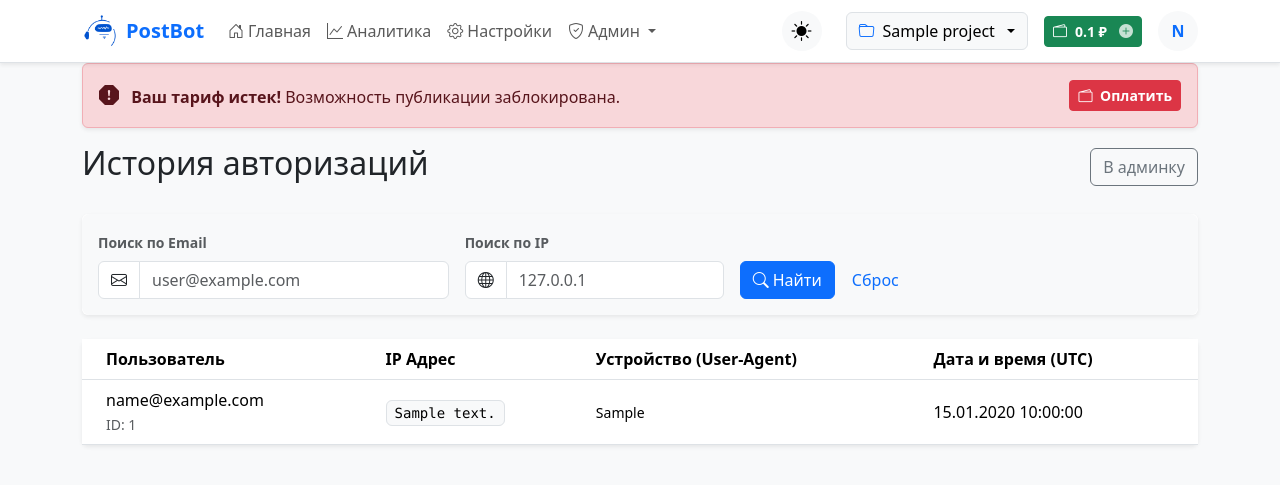
After one commit to sidr1001/cpbox4, a Flask app: page /admin/login-history in a window 1280 px wide. The commit adds this page. Shown: the top 485 px of the page. Run offline with Flask 3, Linux system fonts and the light colour scheme; a user stored in the database is signed in; tables that the repository leaves empty hold one stand-in row (values such as "Sample post"); some libraries are stand-ins or nearby versions.

Commit message:
auth history, correct bags

```diff
--- a/app/models.py
+++ b/app/models.py
@@ -488,3 +488,22 @@ class AppSettings(db.Model):
             db.session.add(settings)
             db.session.commit()
         return settings
+
+class UserLoginHistory(db.Model):
+    __tablename__ = 'user_login_history'
+
+    id = db.Column(db.Integer, primary_key=True)
+    user_id = db.Column(db.Integer, db.ForeignKey('users.id'), nullable=False)
+
+    ip_address = db.Column(db.String(45))  # 45 символов, чтобы влез IPv6
+    user_agent = db.Column(db.String(512)) # Информация о браузере и ОС
+
+    # Можно добавить еще location, если подключить GeoIP, но пока хватит IP
+
+    created_at = db.Column(db.DateTime, default=datetime.utcnow)
+
+    # Связь с пользователем
+    user = db.relationship('User', backref=db.backref('login_history', lazy='dynamic', cascade="all, delete-orphan"))
+
+    def __repr__(self):
+        return f'<LoginHistory User:{self.user_id} IP:{self.ip_address}>'
--- a/app/routes_admin.py
+++ b/app/routes_admin.py
@@ -7,7 +7,7 @@ from flask import (Blueprint, render_template, redirect,
 from flask_login import login_required, current_user
 from app.utils import admin_required
 from app import db, scheduler
-from app.models import User, Post, Tariff, Transaction, PromoCode, AppSettings
+from app.models import User, Post, Tariff, Transaction, PromoCode, AppSettings, UserLoginHistory
 from sqlalchemy.orm.attributes import flag_modified
 from app.services import delete_project_fully
 
@@ -478,3 +478,33 @@ def delete_user(user_id):
         flash(f'Ошибка при удалении пользователя: {e}', 'danger')
 
     return redirect(url_for('admin.dashboard'))
+
+@admin_bp.route('/login-history')
+@login_required
+@admin_required
+def login_history():
+    # 1. Параметры фильтрации и пагинации из URL
+    page = request.args.get('page', 1, type=int)
+    email_query = request.args.get('email', '').strip()
+    ip_query = request.args.get('ip', '').strip()
+
+    # 2. Базовый запрос
+    query = UserLoginHistory.query.join(User) # Джойн, чтобы искать по email юзера
+
+    # 3. Применяем фильтры
+    if email_query:
+        query = query.filter(User.email.ilike(f'%{email_query}%'))
+
+    if ip_query:
+        query = query.filter(UserLoginHistory.ip_address.ilike(f'%{ip_query}%'))
+
+    # 4. Сортировка (сначала новые)
+    query = query.order_by(UserLoginHistory.created_at.desc())
+
+    # 5. Пагинация (20 записей на страницу)
+    history = query.paginate(page=page, per_page=20, error_out=False)
+
+    return render_template('admin/login_history.html',
+                           history=history,
+                           email_query=email_query,
+                           ip_query=ip_query)
--- a/app/templates/_nav.html
+++ b/app/templates/_nav.html
@@ -71,6 +71,11 @@
                                 <i class="bi bi-ticket-perforated me-2 text-info"></i>Промокоды
                             </a>
                         </li>
+						<li>
+							<a class="dropdown-item py-2" href="{{ url_for('admin.login_history') }}">
+								<i class="bi bi-clock-history me-1"></i>История входов
+							</a>
+						</li>
                     </ul>
                 </li>
                 {% endif %}
@@ -231,6 +236,9 @@
                          <a href="{{ url_for('admin.promocodes_list') }}" class="list-group-item list-group-item-action py-2 ps-5 small border-0 bg-transparent">
                             <i class="bi bi-ticket-perforated me-2"></i>Промокоды
                         </a>
+						<a href="{{ url_for('admin.login_history') }}" class="list-group-item list-group-item-action py-2 ps-5 small border-0 bg-transparent">
+							<i class="bi bi-clock-history me-1"></i>История входов
+						</a>
                     </div>
                 </div>
                 {% endif %}
--- /dev/null
+++ b/app/templates/admin/login_history.html
@@ -0,0 +1,111 @@
+{% extends "_base.html" %}
+{% block title %}История входов{% endblock %}
+
+{% block content %}
+<div class="d-flex justify-content-between align-items-center mb-4">
+    <h2>История авторизаций</h2>
+    <a href="{{ url_for('admin.dashboard') }}" class="btn btn-outline-secondary">В админку</a>
+</div>
+
+<div class="card shadow-sm border-0 mb-4">
+    <div class="card-body p-3 bg-light rounded-3">
+        <form method="GET" class="row g-3 align-items-end">
+            <div class="col-md-4">
+                <label class="form-label small fw-bold text-muted">Поиск по Email</label>
+                <div class="input-group">
+                    <span class="input-group-text bg-white"><i class="bi bi-envelope"></i></span>
+                    <input type="text" name="email" class="form-control" value="{{ email_query }}" placeholder="user@example.com">
+                </div>
+            </div>
+            <div class="col-md-3">
+                <label class="form-label small fw-bold text-muted">Поиск по IP</label>
+                <div class="input-group">
+                    <span class="input-group-text bg-white"><i class="bi bi-globe"></i></span>
+                    <input type="text" name="ip" class="form-control" value="{{ ip_query }}" placeholder="127.0.0.1">
+                </div>
+            </div>
+            <div class="col-md-auto">
+                <button type="submit" class="btn btn-primary">
+                    <i class="bi bi-search me-1"></i>Найти
+                </button>
+                <a href="{{ url_for('admin.login_history') }}" class="btn btn-link text-decoration-none">Сброс</a>
+            </div>
+        </form>
+    </div>
+</div>
+
+<div class="card shadow-sm border-0">
+    <div class="table-responsive">
+        <table class="table table-hover align-middle mb-0">
+            <thead class="bg-light">
+                <tr>
+                    <th class="ps-4">Пользователь</th>
+                    <th>IP Адрес</th>
+                    <th>Устройство (User-Agent)</th>
+                    <th>Дата и время (UTC)</th>
+                </tr>
+            </thead>
+            <tbody>
+                {% for record in history.items %}
+                <tr>
+                    <td class="ps-4">
+                        <div class="fw-medium">{{ record.user.email }}</div>
+                        <small class="text-muted">ID: {{ record.user_id }}</small>
+                    </td>
+                    <td>
+                        <span class="font-monospace bg-light border px-2 py-1 rounded small">{{ record.ip_address }}</span>
+                    </td>
+                    <td>
+                        <div class="small text-truncate" style="max-width: 350px;" title="{{ record.user_agent }}">
+                            {{ record.user_agent }}
+                        </div>
+                    </td>
+                    <td class="text-nowrap">
+                        {{ record.created_at.strftime('%d.%m.%Y %H:%M:%S') }}
+                    </td>
+                </tr>
+                {% else %}
+                <tr>
+                    <td colspan="4" class="text-center py-5 text-muted">
+                        <i class="bi bi-clock-history fs-1 d-block mb-2 opacity-25"></i>
+                        Записей не найдено
+                    </td>
+                </tr>
+                {% endfor %}
+            </tbody>
+        </table>
+    </div>
+
+    {% if history.pages > 1 %}
+    <div class="card-footer bg-white py-3 border-top">
+        <nav>
+            <ul class="pagination justify-content-center mb-0">
+                <li class="page-item {% if not history.has_prev %}disabled{% endif %}">
+                    <a class="page-link" href="{{ url_for('admin.login_history', page=history.prev_num, email=email_query, ip=ip_query) }}">
+                        <i class="bi bi-chevron-left"></i>
+                    </a>
+                </li>
+
+                {% for page_num in history.iter_pages(left_edge=1, right_edge=1, left_current=2, right_current=2) %}
+                    {% if page_num %}
+                        <li class="page-item {% if page_num == history.page %}active{% endif %}">
+                            <a class="page-link" href="{{ url_for('admin.login_history', page=page_num, email=email_query, ip=ip_query) }}">
+                                {{ page_num }}
+                            </a>
+                        </li>
+                    {% else %}
+                        <li class="page-item disabled"><span class="page-link">...</span></li>
+                    {% endif %}
+                {% endfor %}
+
+                <li class="page-item {% if not history.has_next %}disabled{% endif %}">
+                    <a class="page-link" href="{{ url_for('admin.login_history', page=history.next_num, email=email_query, ip=ip_query) }}">
+                        <i class="bi bi-chevron-right"></i>
+                    </a>
+                </li>
+            </ul>
+        </nav>
+    </div>
+    {% endif %}
+</div>
+{% endblock %}
```
Also changed, not shown: app/routes_auth.py (+18 -2 lines), app/services.py (+117 -80 lines), 1 other file.
